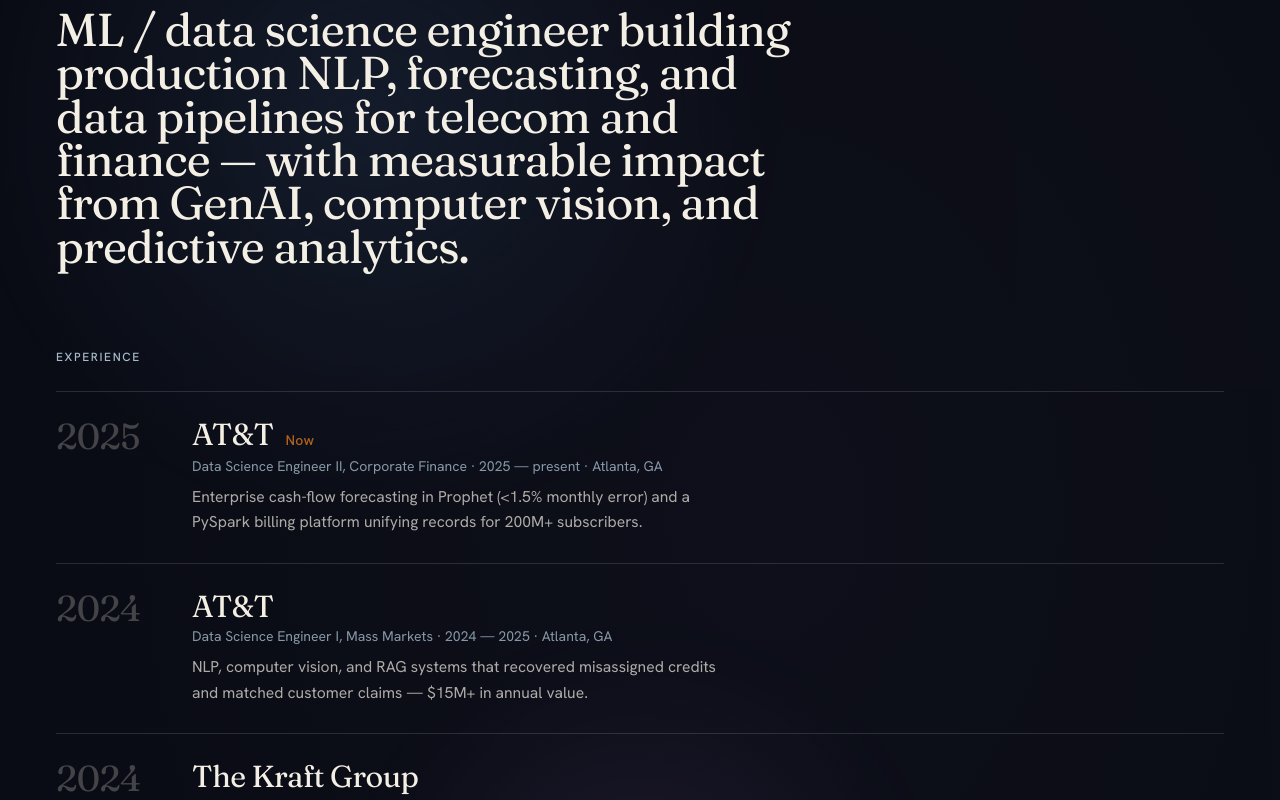
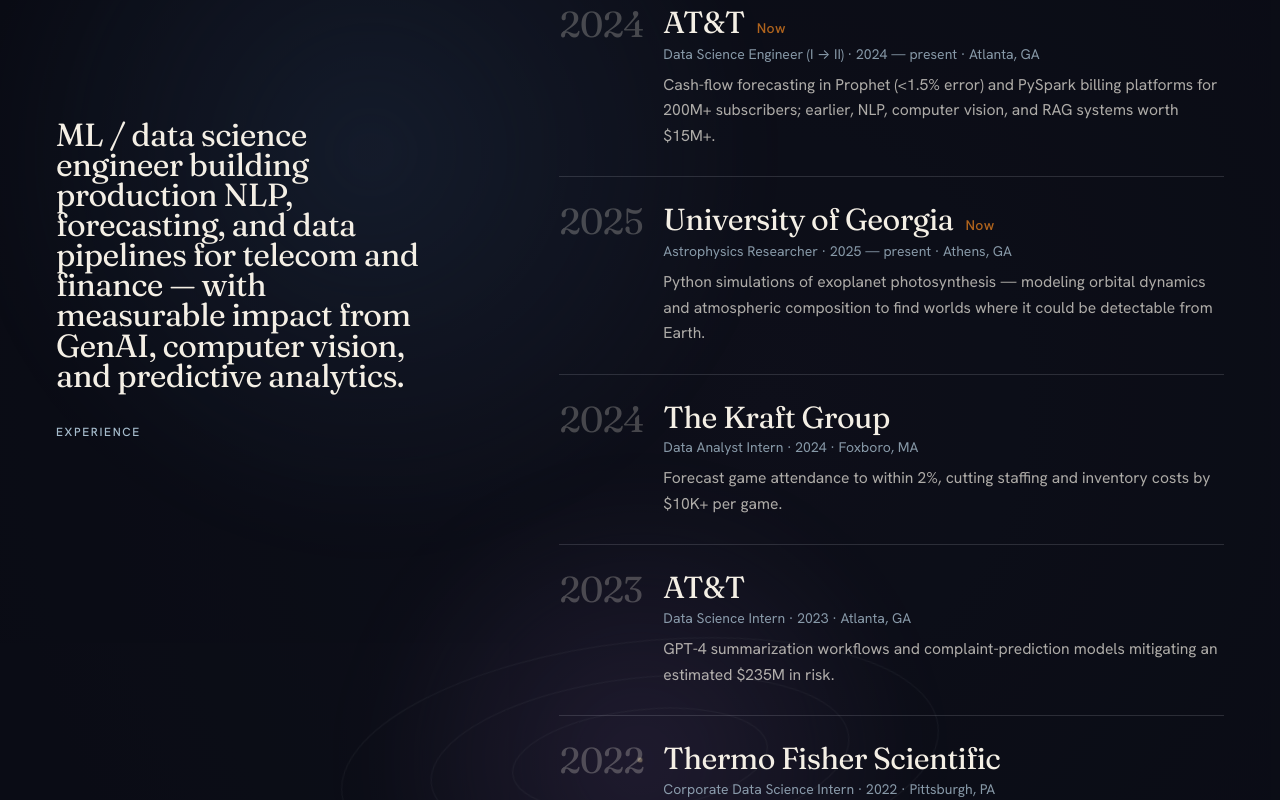
Before and after one commit to jakesanghavi/jakesanghavi.github.io, a React (Vite) app: page / in a window 1280 px wide. Shown: the part 920-1720 px from the top of the page. Built offline with nearby package versions, Linux system fonts and the light colour scheme.

Commit message:
Resume: merge consecutive AT&T roles, add UGA astrophysics role, move purpose text beside the timeline
Co-authored-by: Jake Sanghavi <jakesanghavi@users.noreply.github.com>

```diff
--- a/src/components/sections/Work.jsx
+++ b/src/components/sections/Work.jsx
@@ -14,24 +14,27 @@ export default function Work() {
       <div className="absolute inset-0 bg-night/45" aria-hidden="true" />
 
       <div className="relative z-10 max-w-[1500px] mx-auto px-6 md:px-14">
-        {/* professional summary */}
-        <Reveal as="h2" className="display text-[clamp(1.6rem,3.6vw,2.9rem)] leading-[1.12] max-w-[26ch]">
+        {/* purpose alongside the timeline */}
+        <div className="grid md:grid-cols-12 gap-x-10 gap-y-10">
+          <div className="md:col-span-4">
+            <div className="md:sticky md:top-28">
+              <Reveal as="h2" className="display text-[clamp(1.5rem,2.5vw,2.15rem)] leading-[1.16]">
                 {resumeSummary}
               </Reveal>
+              <Reveal delay={0.05}>
+                <span className="eyebrow block mt-8">Experience</span>
+              </Reveal>
+            </div>
+          </div>
 
-        {/* experience */}
-        <div className="mt-14 md:mt-20">
-          <Reveal>
-            <span className="eyebrow block mb-6">Experience</span>
-          </Reveal>
-
+          <div className="md:col-span-7 md:col-start-6">
             <ol>
               {experience.map((e, i) => (
                 <Reveal
                   as="li"
                   key={i}
                   delay={Math.min(i, 4) * 0.03}
-                className="grid grid-cols-[3rem_1fr] md:grid-cols-[6rem_1fr] gap-4 md:gap-10 py-6 md:py-7 border-t border-line-night"
+                  className="grid grid-cols-[3rem_1fr] md:grid-cols-[4.5rem_1fr] gap-4 md:gap-8 py-6 md:py-7 border-t border-line-night first:border-t-0 first:pt-0"
                 >
                   <div className="display text-2xl md:text-4xl text-paper/25 leading-none">{e.year}</div>
                   <div>
@@ -45,17 +48,18 @@ export default function Work() {
                       {e.role} · {e.period}
                       {e.location ? ` · ${e.location}` : ''}
                     </p>
-                  <p className="text-[0.98rem] leading-relaxed text-paper/70 mt-2 max-w-[62ch]">
+                    <p className="text-[0.98rem] leading-relaxed text-paper/70 mt-2">
                       {e.summary}
                     </p>
                   </div>
                 </Reveal>
               ))}
-            <li className="border-t border-line-night" aria-hidden="true" />
             </ol>
+          </div>
+        </div>
 
         {/* education + skills */}
-          <div className="mt-16 md:mt-20 grid md:grid-cols-12 gap-x-10 gap-y-12">
+        <div className="mt-16 md:mt-24 grid md:grid-cols-12 gap-x-10 gap-y-12">
             <Reveal className="md:col-span-6">
               <span className="eyebrow block mb-6">Education</span>
               <div className="space-y-6">
@@ -86,7 +90,6 @@ export default function Work() {
             </Reveal>
           </div>
         </div>
-      </div>
     </section>
   );
 }
--- a/src/data/content.js
+++ b/src/data/content.js
@@ -35,23 +35,24 @@ export const resumeSummary =
 // Experience — most recent first. Each summary condensed to one line.
 export const experience = [
   {
-    year: '2025',
-    role: 'Data Science Engineer II, Corporate Finance',
+    year: '2024',
+    role: 'Data Science Engineer (I → II)',
     org: 'AT&T',
-    period: '2025 — present',
+    period: '2024 — present',
     location: 'Atlanta, GA',
     summary:
-      'Enterprise cash-flow forecasting in Prophet (<1.5% monthly error) and a PySpark billing platform unifying records for 200M+ subscribers.',
+      'Cash-flow forecasting in Prophet (<1.5% error) and PySpark billing platforms for 200M+ subscribers; earlier, NLP, computer vision, and RAG systems worth $15M+.',
     current: true,
   },
   {
-    year: '2024',
-    role: 'Data Science Engineer I, Mass Markets',
-    org: 'AT&T',
-    period: '2024 — 2025',
-    location: 'Atlanta, GA',
+    year: '2025',
+    role: 'Astrophysics Researcher',
+    org: 'University of Georgia',
+    period: '2025 — present',
+    location: 'Athens, GA',
     summary:
-      'NLP, computer vision, and RAG systems that recovered misassigned credits and matched customer claims — $15M+ in annual value.',
+      'Python simulations of exoplanet photosynthesis — modeling orbital dynamics and atmospheric composition to find worlds where it could be detectable from Earth.',
+    current: true,
   },
   {
     year: '2024',
```
Lines whose indentation alone changed are shown as unchanged.
